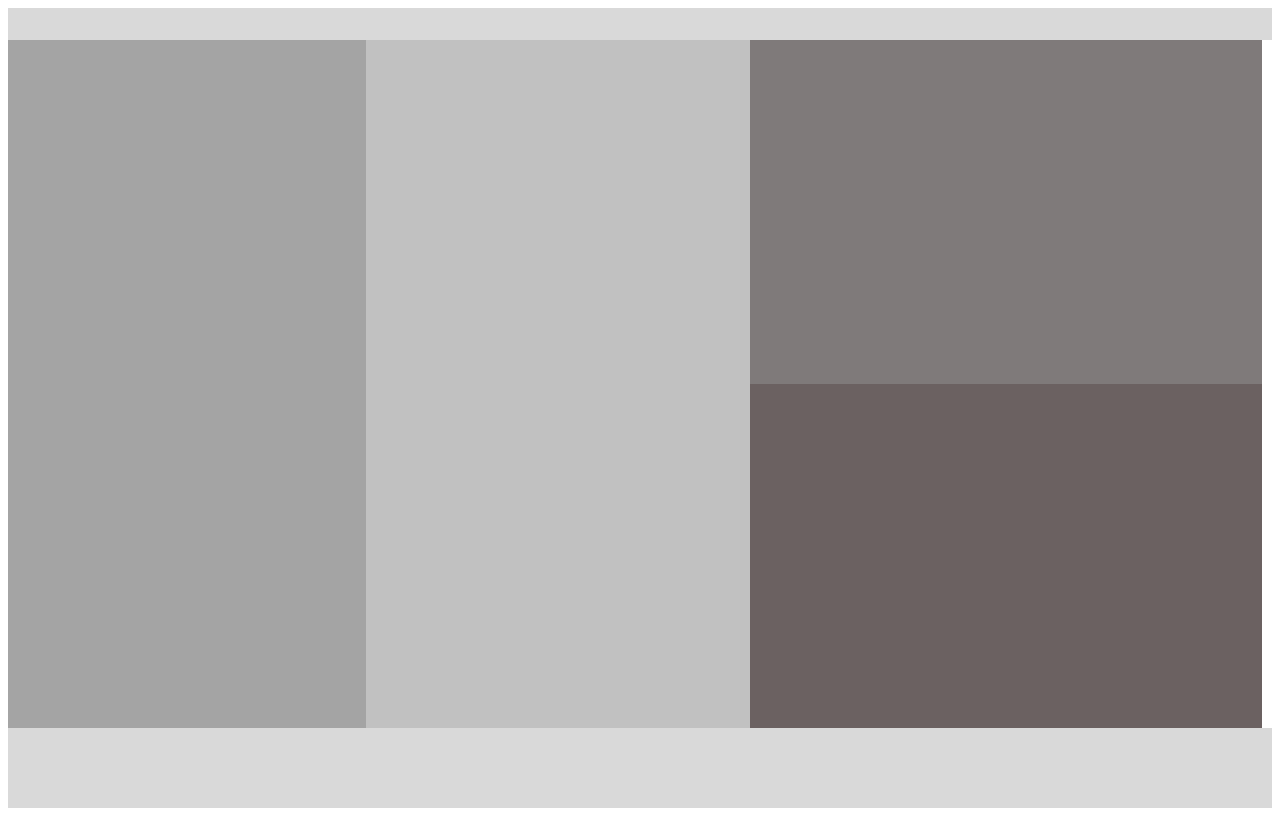
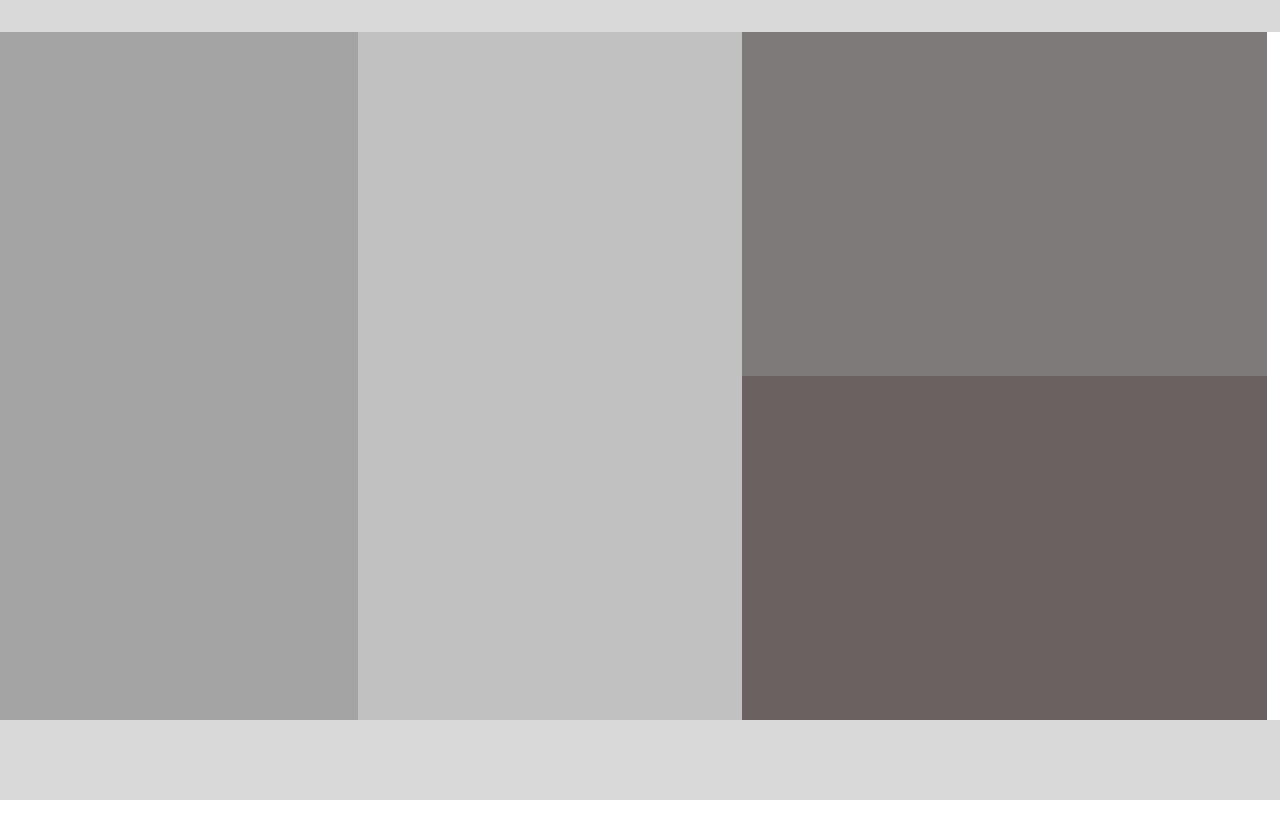
Before and after one commit to Lestaps/HTML-CSS, a plain HTML site: page homeworks/lesson4/task4-4/task4-4.html in a window 1280 px wide. Drawn offline with Linux system fonts and the light colour scheme.

Commit message:
delete margin in task4-4.html

```diff
--- a/homeworks/lesson4/task4-4/task4-4.html
+++ b/homeworks/lesson4/task4-4/task4-4.html
@@ -5,6 +5,9 @@
     <title>Title</title>
 </head>
 <style>
+    *{
+        margin: 0;
+    }
 nav{
     height: 4vh;
     background-color: #D9D9D9;
@@ -23,12 +26,12 @@ article {
     background-color: #C1C1C1;
 }
 .top_aside {
-    width: 40vw;
+    width: 41vw;
     height: 43vh;
     background-color: #7F7A7A;
 }
 .bot_aside {
-    width: 40vw;
+    width: 41vw;
     height: 43vh;
     background-color: #6B6161;
 }
```
